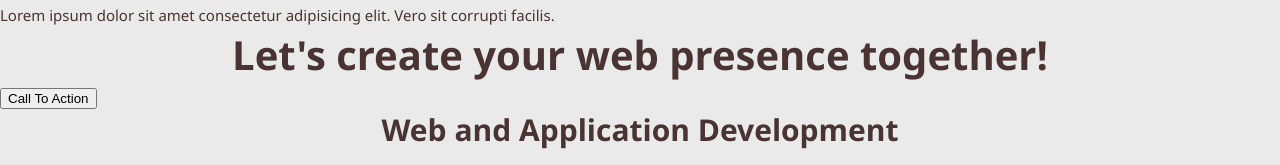
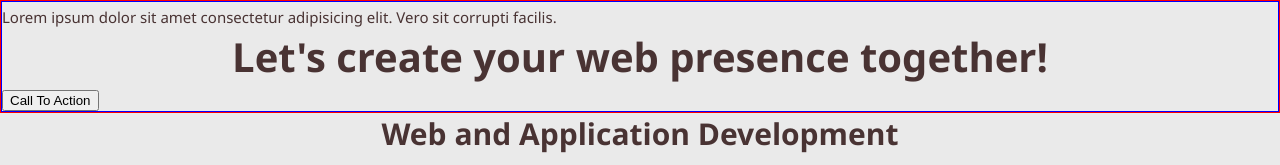
Before and after one commit to laxatzi/porfolio_site, a plain HTML site: page index.html in a window 1280 px wide. Shown: the top 165 px of the page. Drawn offline with nearby package versions, Linux system fonts and the light colour scheme.

Commit message:
update styles.css file

```diff
--- a/CSS/styles.css
+++ b/CSS/styles.css
@@ -99,3 +99,15 @@ blockquote:before {
  font-size:  10rem;
  top: 50px;
 }
+
+.container {
+  display: grid;
+}
+header {
+  border: 1px solid red;
+  padding: 100px auto;
+  margin: 0;
+}
+header .hero_text {
+  border: 1px solid blue;
+}
```
